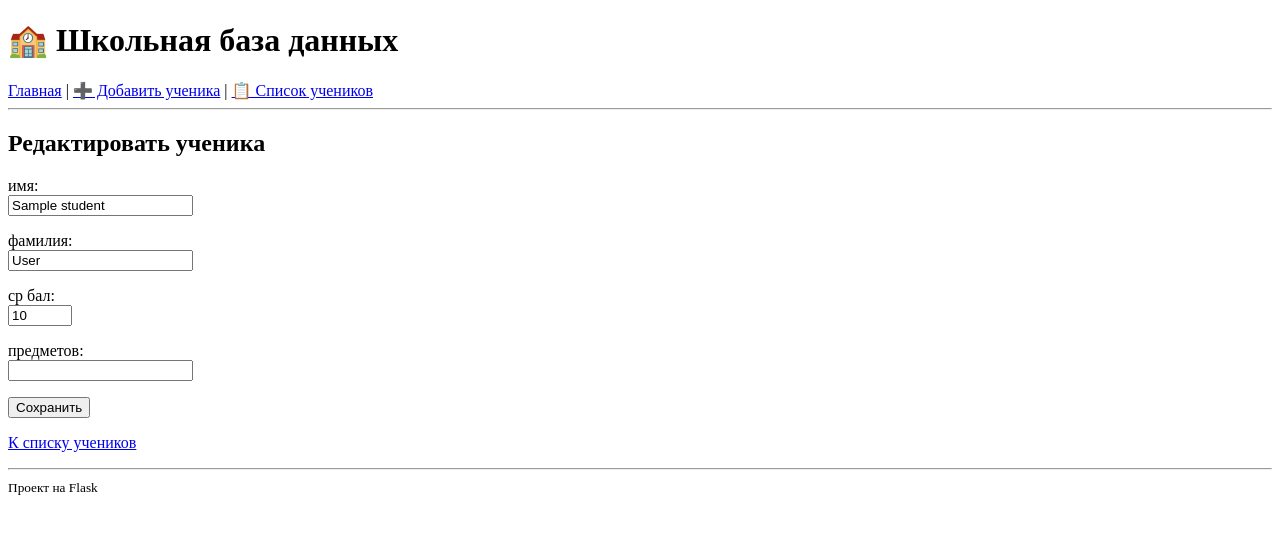
After one commit to alwx2248/appschoolbuubu, a Flask app: template app/templates/edit_student.html in a window 1280 px wide. The commit adds this page. Shown: the top 534 px of the page. Run offline with Flask 3, Linux system fonts and the light colour scheme; the template is opened without the code that fills it: most values are stand-ins (such as "Sample title", 1, 10 or a date in 2020).

Commit message:
Add files via upload

```diff
--- a/app/server.py
+++ b/app/server.py
@@ -21,13 +21,11 @@ def add_student():
         avg_grade_str = request.form.get('avg_grade', '')
         subjects_str = request.form.get('subjects', '')
 
-
-        if not name[0].isupper() or not name.isalpha():
+        if not name or not name[0].isupper() or not name.isalpha():
             error = 'Имя должно начинаться с заглавной буквы и содержать только буквы.'
-        elif not surname[0].isupper() or not surname.isalpha():
+        elif not surname or not surname[0].isupper() or not surname.isalpha():
             error = 'Фамилия должна начинаться с заглавной буквы и содержать только буквы.'
         else:
-
             try:
                 avg_grade = float(avg_grade_str)
                 subjects = int(subjects_str)
@@ -35,7 +33,6 @@ def add_student():
                 error = 'Проверьте правильность введенных чисел и среднего балла.'
 
         if error:
-
             return render_template('add_student.html', error=error, name=name, surname=surname, avg_grade=avg_grade_str, subjects=subjects_str)
         else:
             students.append({
@@ -45,7 +42,6 @@ def add_student():
                 'subjects': subjects
             })
             return redirect(url_for('show_students'))
-
 
     return render_template('add_student.html', error=error, name=name, surname=surname, avg_grade=avg_grade, subjects=subjects)
 
@@ -59,6 +55,47 @@ def delete_student(index):
         students.pop(index)
     return redirect(url_for('show_students'))
 
+@app.route('/edit/<int:index>', methods=['GET', 'POST'])
+def edit_student(index):
+    if index < 0 or index >= len(students):
+        return redirect(url_for('show_students'))
+
+    student = students[index]
+
+    if request.method == 'POST':
+        # Получаем данные из формы
+        name = request.form['name']
+        surname = request.form['surname']
+        avg_grade_str = request.form['avg_grade']
+        subjects_str = request.form['subjects']
+
+        # Валидируем
+        error = None
+        if not name or not name[0].isupper() or not name.isalpha():
+            error = 'Имя должно начинаться с заглавной буквы и содержать только буквы.'
+        elif not surname or not surname[0].isupper() or not surname.isalpha():
+            error = 'Фамилия должна начинаться с заглавной буквы и содержать только буквы.'
+        else:
+            try:
+                avg_grade = float(avg_grade_str)
+                subjects = int(subjects_str)
+            except ValueError:
+                error = 'Проверьте правильность введенных чисел.'
+
+        if error:
+            return render_template('edit_student.html', student=request.form, error=error, index=index)
+        else:
+
+            students[index] = {
+                'name': name,
+                'surname': surname,
+                'avg_grade': avg_grade,
+                'subjects': subjects
+            }
+            return redirect(url_for('show_students'))
+
+
+    return render_template('edit_student.html', student=student, index=index)
 if __name__ == '__main__':
-    print("🚀 Сервер запущен! Открой http://127.0.0.1:5000")
+    print("🚀 Сервер запущен! Откройте http://127.0.0.1:5000")
     app.run(debug=True)
--- /dev/null
+++ b/app/templates/edit_student.html
@@ -0,0 +1,28 @@
+{% extends "base.html" %}
+
+{% block content %}
+<h2>Редактировать ученика</h2>
+<form method="POST">
+    {% if error %}
+        <p style="color:red;">{{ error }}</p>
+    {% endif %}
+    <p>
+        <label>имя:</label><br>
+        <input type="text" name="name" value="{{ student.name if student else '' }}" required>
+    </p>
+    <p>
+        <label>фамилия:</label><br>
+        <input type="text" name="surname" value="{{ student.surname if student else '' }}" required>
+    </p>
+    <p>
+        <label>ср бал:</label><br>
+        <input type="number" name="avg_grade" step="0.1" min="1" max="5" value="{{ student.avg_grade if student else '' }}" required>
+    </p>
+    <p>
+        <label>предметов:</label><br>
+        <input type="number" name="subjects" min="1" value="{{ student.subjects if student else '' }}" required>
+    </p>
+    <button type="submit">Сохранить</button>
+</form>
+<p><a href="{{ url_for('show_students') }}">К списку учеников</a></p>
+{% endblock %}
--- a/app/templates/student_list.html
+++ b/app/templates/student_list.html
@@ -11,7 +11,7 @@
             <th>Фамилия</th>
             <th>Средний балл</th>
             <th>Предметов</th>
-            <th>Действия</th> <!-- кнопка удаления -->
+            <th>Действия</th>
         </tr>
         {% for student in students %}
         <tr>
@@ -21,6 +21,10 @@
             <td>{{ student.avg_grade }}</td>
             <td>{{ student.subjects }}</td>
             <td>
+                <form method="GET" action="{{ url_for('edit_student', index=loop.index0) }}" style="display:inline;">
+                    <button type="submit">редакт</button>
+                </form>
+
                 <form method="post" action="/delete/{{ loop.index0 }}" style="display:inline;">
                     <button type="submit" onclick="return confirm('Точно удалить?');">Удалить</button>
                 </form>
```
